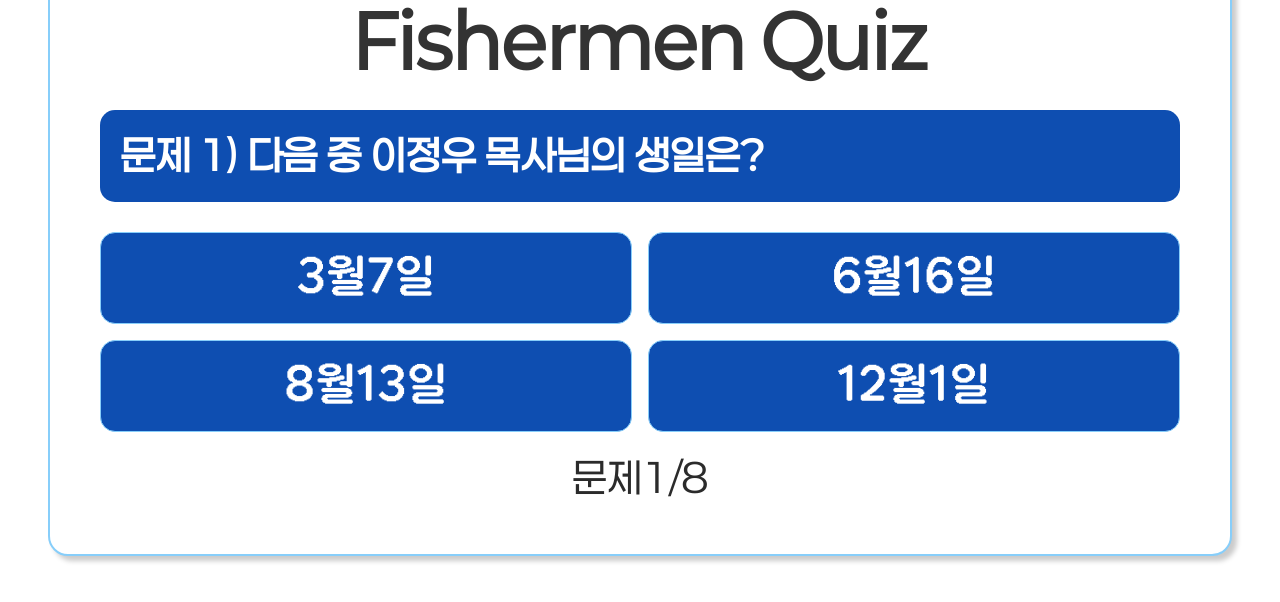
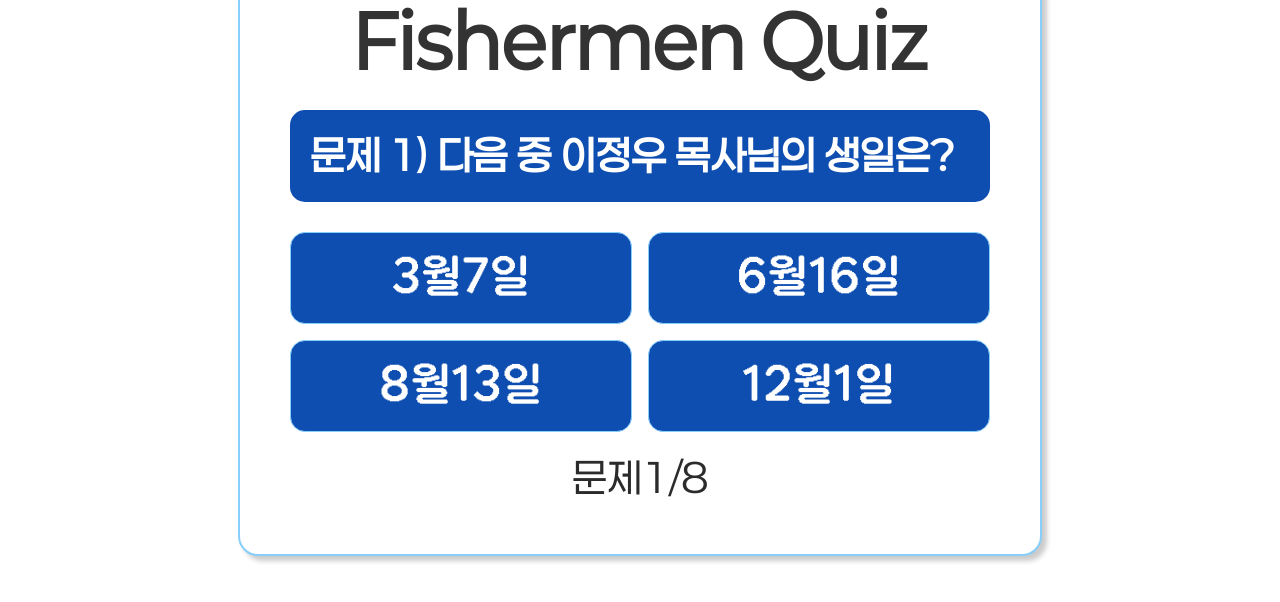
Before and after one commit to JinHwanCha/fishermanAD, a plain HTML site: page quiz/index.html in a window 1280 px wide. Drawn offline with Linux system fonts and the light colour scheme.

Commit message:
maxwidth update

```diff
--- a/quiz/css/quiz.css
+++ b/quiz/css/quiz.css
@@ -1,5 +1,5 @@
 body{position: fixed; left: 50%; top: 50%; display: flex; justify-content: center; align-items: center;width: 100%; height: 100%; transform: translate(-50%,-50%); font-family: sans-serif; font-size: 18px; margin: 0; padding: 50px; background: #fff !important;}
-.grid { width: calc(100% - 200px); margin-bottom: 300px; background-color: #fff; padding: 50px; border: 2px solid lightskyblue; border-radius: 20px; box-shadow: 5px 5px 5px #cbcbcb;}
+.grid {max-width: 700px; width: calc(100% - 200px); margin-bottom: 300px; background-color: #fff; padding: 50px; border: 2px solid lightskyblue; border-radius: 20px; box-shadow: 5px 5px 5px #cbcbcb;}
 .grid h1 {color: #333; margin-bottom: 20px; font-size: 72px; text-align: center;}
 .grid #question {margin-bottom: 30px; font-size: 40px; background-color: #0E4EB1; color: #fff;  padding: 20px; border-radius: 15px; text-align: left; font-weight: bold;}
 #quiz {text-align: center;}
```
